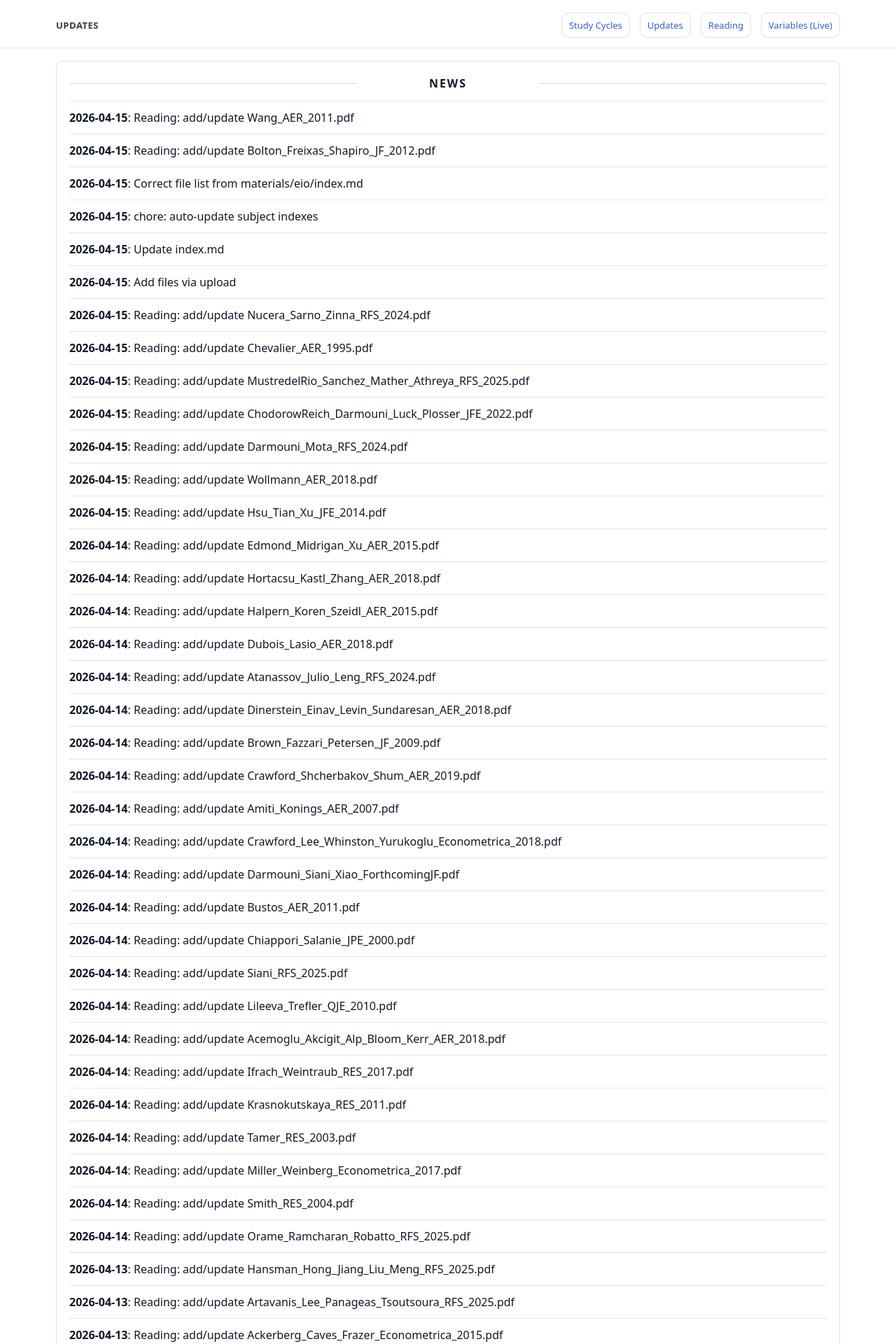
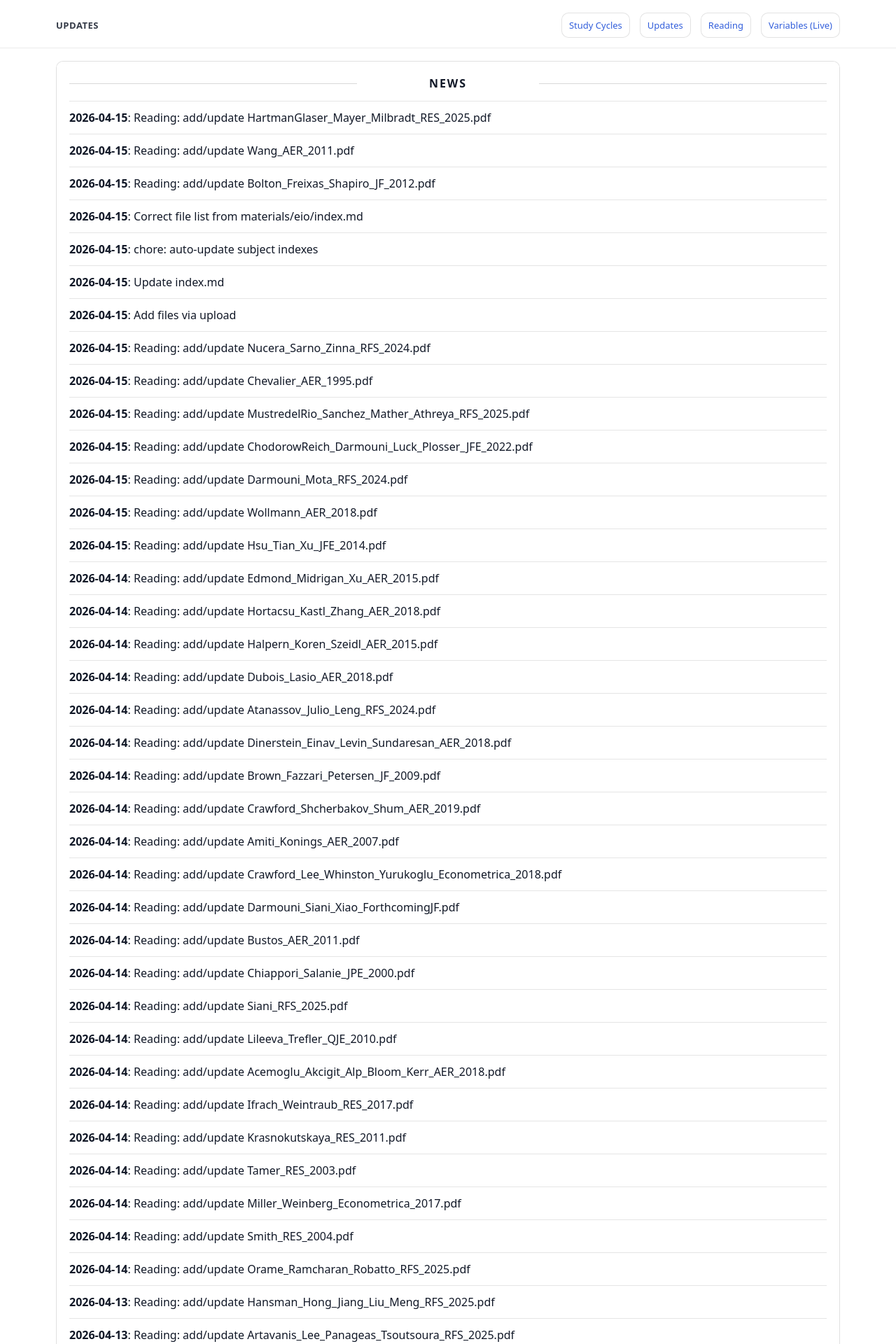
Before and after one commit to yaxinzn/study-archive, a Jekyll site: the page built from updates/index.md, in a window 1280 px wide. Shown: the top 1920 px of the page at 70% size. Built offline with Jekyll 4.4.1, drawn with Linux system fonts in a browser that asks for light colours; some of the changed text lies outside the part shown.

Commit message:
chore: update NEWS feed

```diff
--- a/_data/news.yml
+++ b/_data/news.yml
@@ -1,4 +1,7 @@
 # Auto-generated update history (sorted newest -> oldest). Do not edit manually.
+- ts: "1776244186"
+  date: "2026-04-15"
+  title: "Reading: add/update HartmanGlaser_Mayer_Milbradt_RES_2025.pdf"
 - ts: "1776243569"
   date: "2026-04-15"
   title: "Reading: add/update Wang_AER_2011.pdf"
```
